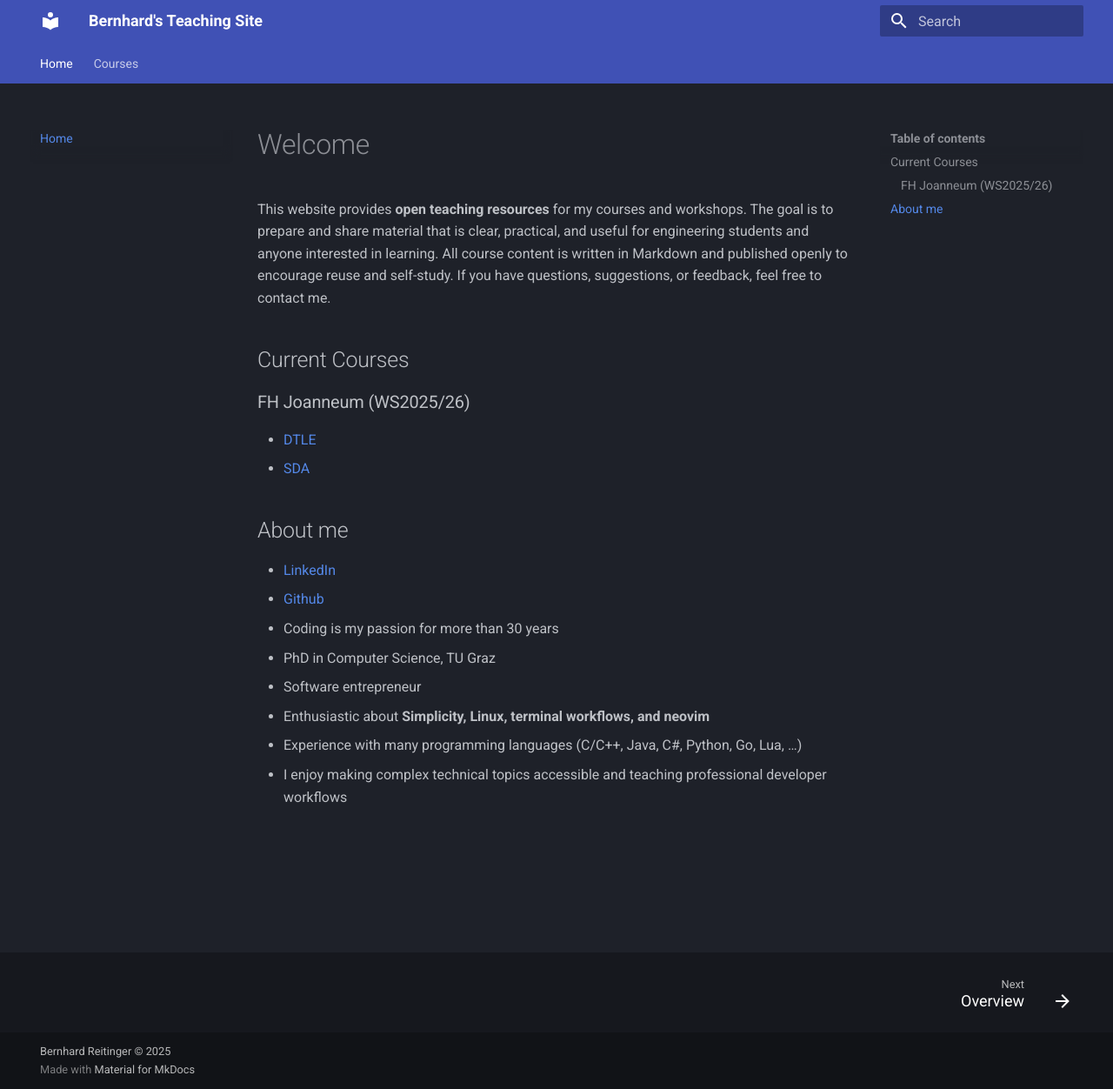
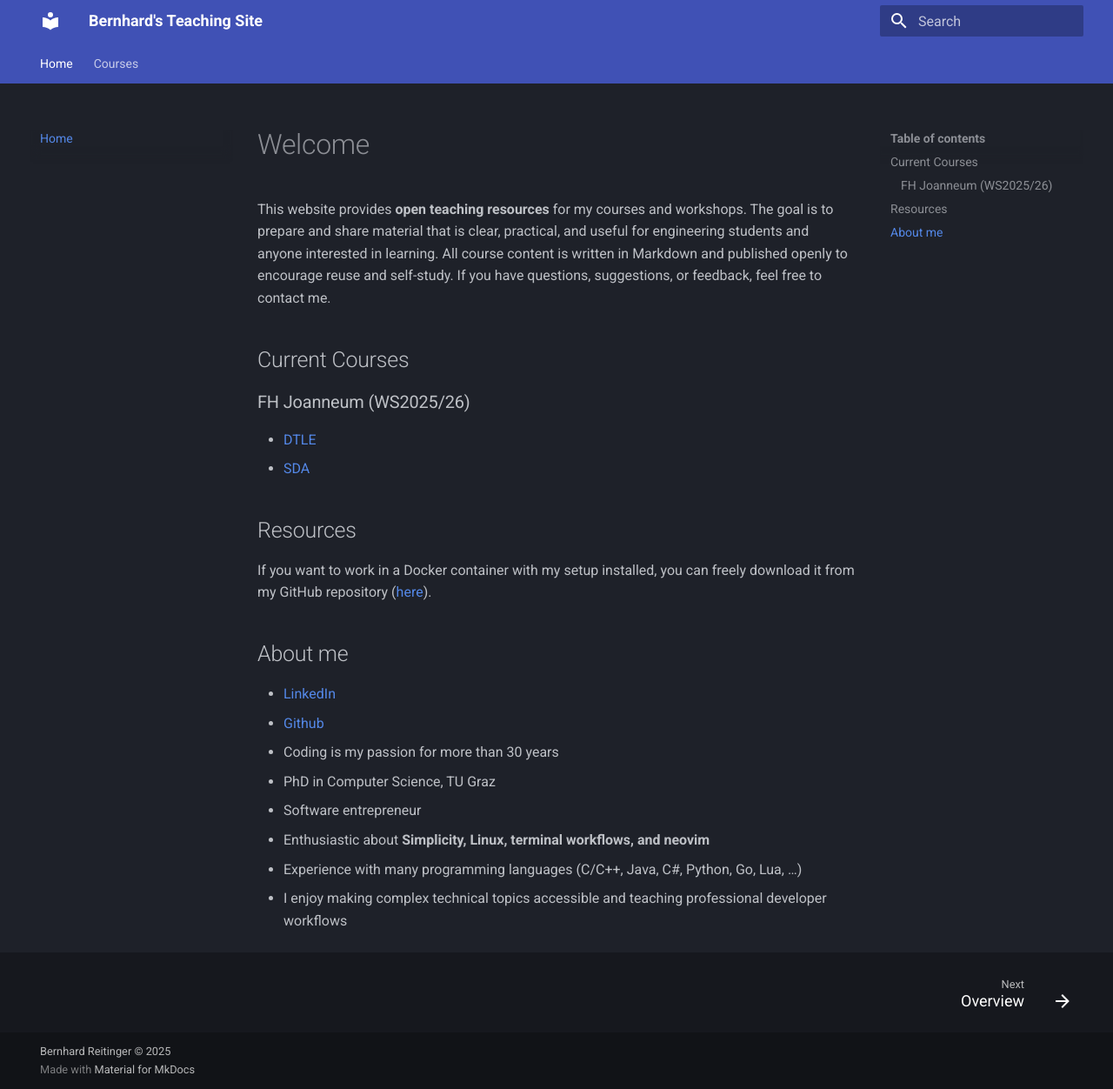
Before and after one commit to breiting/teaching, an MkDocs documentation site: the page built from docs/index.md, in a window 1280 px wide and 1252 px high. Shown: the whole window at 87% size. Built offline with MkDocs 1.6.1 and Material for MkDocs 9.7.7, drawn with Linux system fonts in a browser that asks for light colours.

Commit message:
Add resorces

```diff
--- a/docs/index.md
+++ b/docs/index.md
@@ -9,6 +9,10 @@ This website provides **open teaching resources** for my courses and workshops.
 - [DTLE](courses/dtle/index.md)
 - [SDA](courses/sda/index.md)
 
+## Resources
+
+If you want to work in a Docker container with my setup installed, you can freely download it from my GitHub repository ([here](https://github.com/breiting/devbox-cpp)).
+
 ## About me
 
 - [LinkedIn](https://www.linkedin.com/in/bernhard-reitinger)
```
